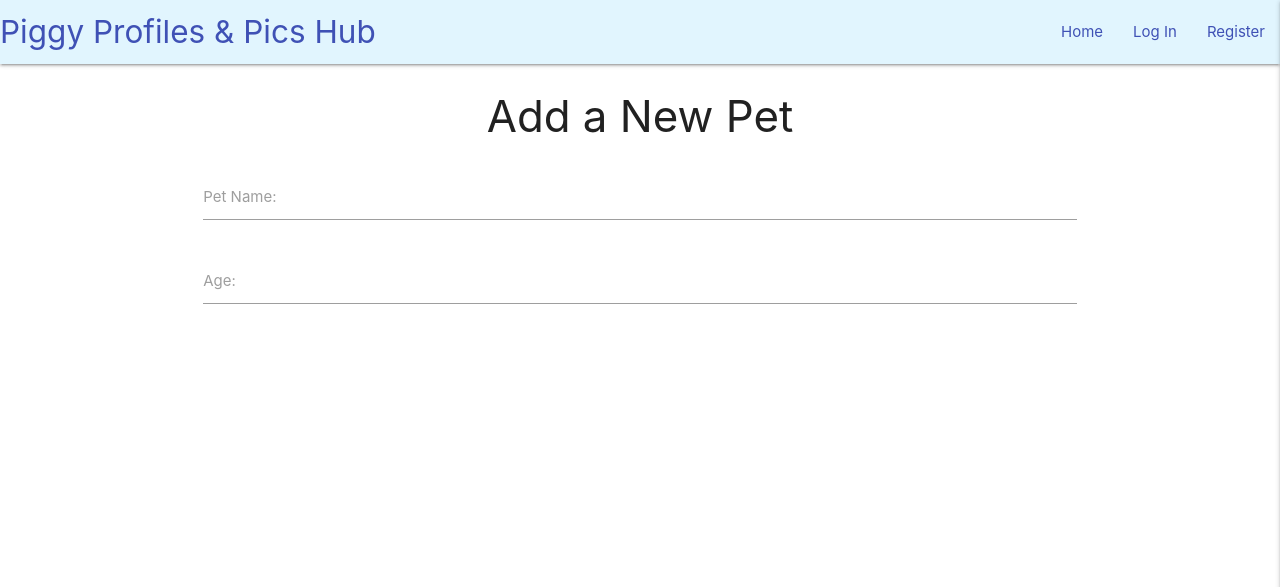
After one commit to marina9222/guinea-pig-database, a Flask app: template templates/add_pet.html in a window 1280 px wide. The commit adds this page. Shown: the top 587 px of the page. Run offline with Flask 2, Linux system fonts and the light colour scheme; the template is opened without the code that fills it, so the values that code supplies are empty; some libraries are stand-ins or nearby versions.

Commit message:
Add: Add pet form

```diff
--- /dev/null
+++ b/templates/add_pet.html
@@ -0,0 +1,20 @@
+{% extends "index.html" %}
+{% block content %}
+
+
+<h3 class="center-align">Add a New Pet</h3>
+<div class="row">
+    <form class="col s12" action="{{ url_for('add_pet') }}" method="POST">
+      <div class="row">
+        <div class="input-field col s12">
+          <input id="name" name="name" type="text" class="validate" required>
+          <label for="name">Pet Name:</label>
+        </div>
+        <div class="input-field col s12">
+          <input id="age" name="age" type="number" class="validate">
+          <label for="age">Age:</label>
+        </div>
+      </div>
+    </form>
+  </div>
+{% endblock %}
--- a/templates/index.html
+++ b/templates/index.html
@@ -33,7 +33,7 @@
           <li>
             <a href="{{ url_for('profile', username=session['user']) }}" class="indigo-text">Profile</a>
           </li>
-          <li><a href="#" class="indigo-text">Add Pet</a></li>
+          <li><a href="{{ url_for('add_pet') }}" class="indigo-text">Add Pet</a></li>
           <li>
             <a href="{{ url_for('logout') }}" class="indigo-text">Log Out</a>
           </li>
@@ -60,7 +60,7 @@
       <li>
         <a href="{{ url_for('profile', username=session['user']) }}" class="indigo-text">Profile</a>
       </li>
-      <li><a href="#" class="indigo-text">Add Pet</a></li>
+      <li><a href="{{ url_for('add_pet') }}" class="indigo-text">Add Pet</a></li>
       <li>
         <a href="{{ url_for('logout') }}" class="indigo-text">Log Out</a>
       </li>
```
Also changed, not shown: templates/pets.html (+6 -4 lines).
